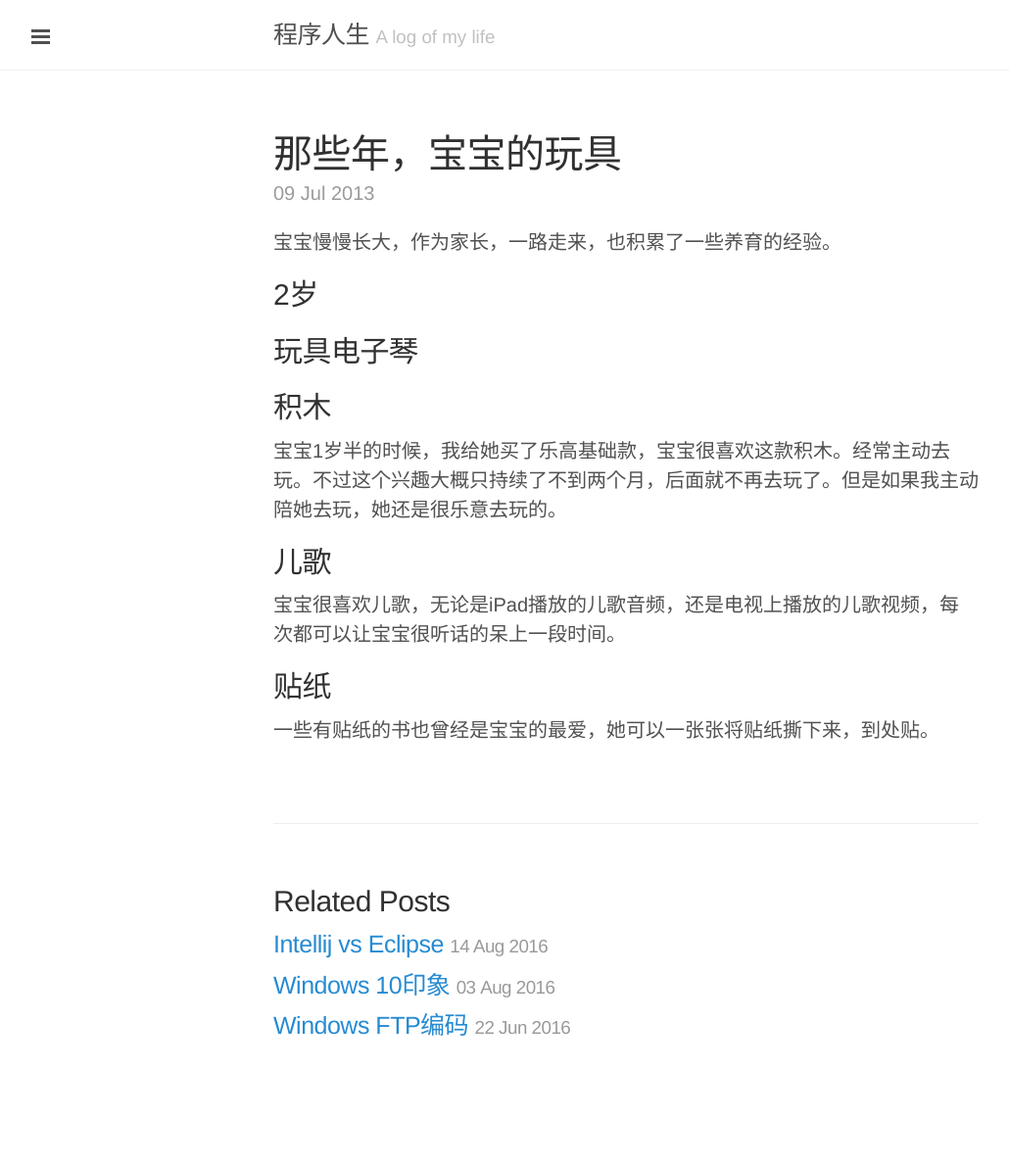
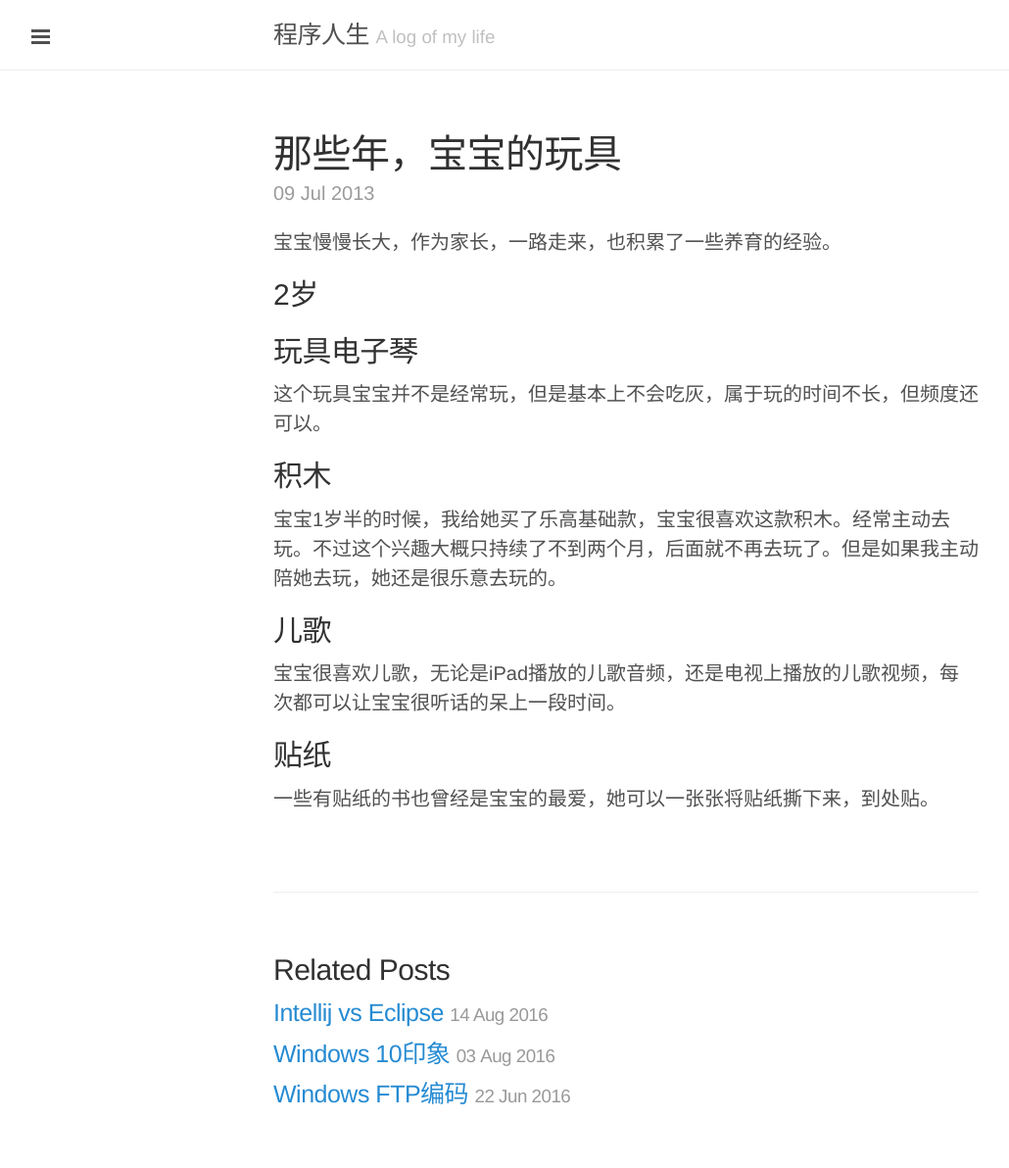
Before and after one commit to liuzhongshu/liuzhongshu.github.io, a Jekyll site: the page built from _posts/2013-07-09-nono-toy.markdown, in a window 1280 px wide. Shown: the whole page at 98% size, without its empty margins (1-1031 px from the left). Built offline with Jekyll 4.4.1, drawn with Linux system fonts in a browser that asks for light colours; before the commit the page ends 1122 px from its top, so only the background shows below that.

Commit message:
Post update: 那些年，宝宝的玩具

```diff
--- a/_posts/2013-07-09-nono-toy.markdown
+++ b/_posts/2013-07-09-nono-toy.markdown
@@ -3,13 +3,14 @@ published: true
 title: 那些年，宝宝的玩具
 layout: post
 ---
-
 宝宝慢慢长大，作为家长，一路走来，也积累了一些养育的经验。
 
 
 ## 2岁
 
 ## 玩具电子琴
+
+这个玩具宝宝并不是经常玩，但是基本上不会吃灰，属于玩的时间不长，但频度还可以。
 
 ## 积木
 
```
